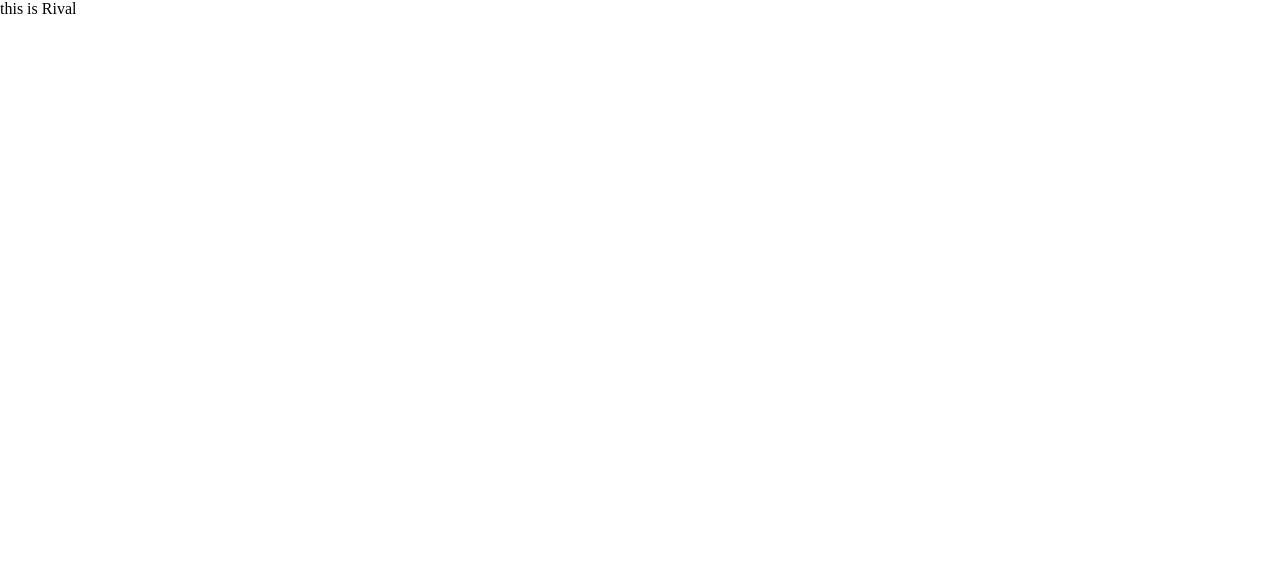
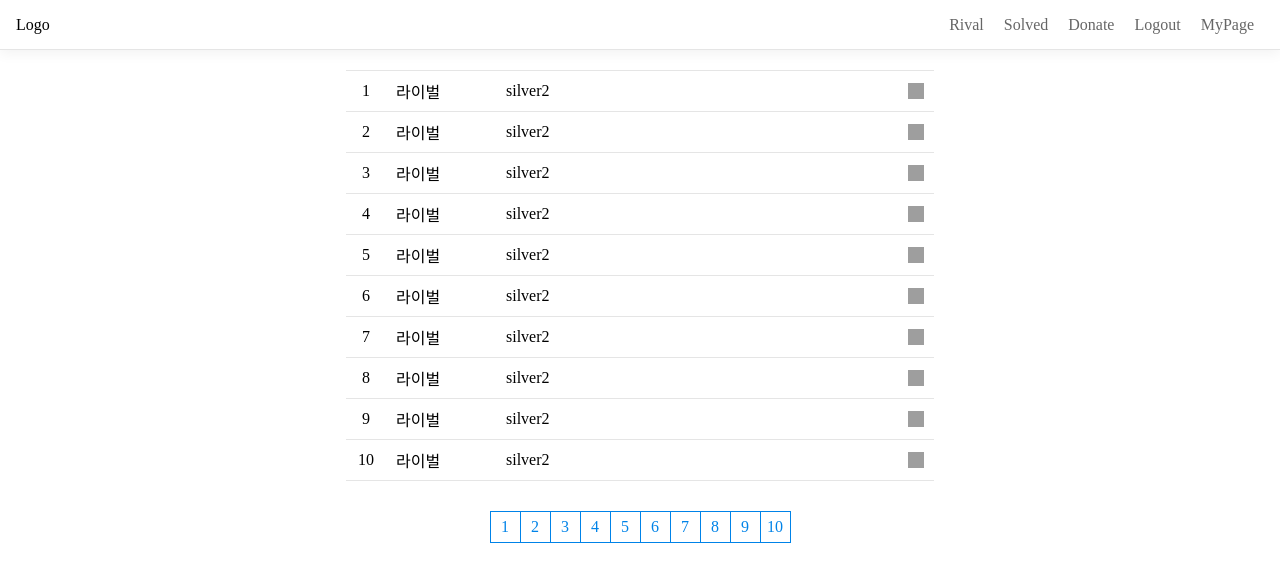
Before and after one commit to xi-jjun/baekjoon-recommender, a React (Create React App) app in the folder front/: page /rival in a window 1280 px wide. Shown: the top 582 px of the page. Built offline with nearby package versions, Linux system fonts and the light colour scheme; grey boxes are pictures that could not be loaded.

Commit message:
[추가] Rival 페이지

```diff
--- a/front/src/Pages/main/Rival/Rival.js
+++ b/front/src/Pages/main/Rival/Rival.js
@@ -1,7 +1,112 @@
+import "../../../default.css";
+import * as Default from "../../../Default";
+import * as Styled from "./Styled";
+import Header from "../../../Components/Header";
+import Pagination from "../../../Components/Pagination";
+import { useState } from "react";
+import CanvasJSReact from "../../../assets/canvasjs.react";
+const CanvasJSChart = CanvasJSReact.CanvasJSChart;
+
+const options = {
+    toolTip: { shared: true },
+    axisY: { suffix: "%" },
+    data: [{
+        type: "stackedBar100",
+        color: "#0000ff",
+        name: "ME",
+        showInLegend: true,
+        indexLabel: "{y}",
+        indexLabelFontColor: "white",
+        yValueFormatString: "#,###'%'",
+        dataPoints: [{ label: "Solved", y: 21 }]
+    },
+    {
+        type: "stackedBar100",
+        color: "#ff0000",
+        name: "Rival",
+        showInLegend: true,
+        indexLabel: "{y}",
+        indexLabelFontColor: "white",
+        yValueFormatString: "#,###'%'",
+        dataPoints: [{ label: "Solved", y: 79 }]
+    }]
+}
+
+const pages = [1, 2, 3, 4, 5, 6, 7, 8, 9, 10]
+
+const RivalGraph = ({ options }) => {
+    return (
+        <CanvasJSChart options={options} />
+    )
+}
+
+const RivalComponent = ({ numb, name, rank, totalSolved, weekSolved, tear }) => {
+    const [rivalClicked, rivalOnClick] = useState(false)
+    const clickRival = () => {
+        rivalOnClick(prev => !prev)
+    }
+
+    return (
+        <div>
+            <Styled.Rival style={{
+                background: rivalClicked ? "#d5d5d5" : "#fff"
+            }}
+                onClick={clickRival}>
+                <Styled.RivalElementContainer>
+                    <Styled.RivalNumb>{numb}</Styled.RivalNumb>
+                    <Styled.RivalElement>{name}</Styled.RivalElement>
+                    <Styled.RivalElement>{rank}</Styled.RivalElement>
+                </Styled.RivalElementContainer>
+                <Default.SelectBoxArrow className={rivalClicked ? "rotate" : ""}
+                    src="https://icon-library.com/images/dropdown-arrow-icon/dropdown-arrow-icon-16.jpg" />
+            </Styled.Rival>
+            {rivalClicked ?
+                <div>
+                    <RivalGraph options={options} />
+                    <Styled.RivalDivider />
+                    <Styled.RivalDropDown>해결한 문제 수: {totalSolved >= 0 ? "+" : ""}{totalSolved}</Styled.RivalDropDown>
+                    <Styled.RivalDivider />
+                    <Styled.RivalDropDown>최근 일주일 동안 해결한 문제 수: {weekSolved >= 0 ? "+" : ""}{weekSolved}</Styled.RivalDropDown>
+                    <Styled.RivalDivider />
+                    <Styled.RivalDropDown>티어 차이: {tear >= 0 ? "+" : ""}{tear}</Styled.RivalDropDown>
+                </div>
+                : null}
+        </div>
+    )
+}
+
 const Rival = () => {
     return (
         <div>
-            this is Rival
+            <Header />
+            <Styled.Container>
+                <Styled.RivalContainer>
+                    <Styled.RivalDivider />
+                    <RivalComponent numb={1} name="라이벌" rank="silver2" totalSolved={+99} weekSolved={+51} tear={-3} />
+                    <Styled.RivalDivider />
+                    <RivalComponent numb={2} name="라이벌" rank="silver2" totalSolved={+99} weekSolved={+51} tear={-3} />
+                    <Styled.RivalDivider />
+                    <RivalComponent numb={3} name="라이벌" rank="silver2" totalSolved={+99} weekSolved={+51} tear={-3} />
+                    <Styled.RivalDivider />
+                    <RivalComponent numb={4} name="라이벌" rank="silver2" totalSolved={+99} weekSolved={+51} tear={-3} />
+                    <Styled.RivalDivider />
+                    <RivalComponent numb={5} name="라이벌" rank="silver2" totalSolved={+99} weekSolved={+51} tear={-3} />
+                    <Styled.RivalDivider />
+                    <RivalComponent numb={6} name="라이벌" rank="silver2" totalSolved={+99} weekSolved={+51} tear={-3} />
+                    <Styled.RivalDivider />
+                    <RivalComponent numb={7} name="라이벌" rank="silver2" totalSolved={+99} weekSolved={+51} tear={-3} />
+                    <Styled.RivalDivider />
+                    <RivalComponent numb={8} name="라이벌" rank="silver2" totalSolved={+99} weekSolved={+51} tear={-3} />
+                    <Styled.RivalDivider />
+                    <RivalComponent numb={9} name="라이벌" rank="silver2" totalSolved={+99} weekSolved={+51} tear={-3} />
+                    <Styled.RivalDivider />
+                    <RivalComponent numb={10} name="라이벌" rank="silver2" totalSolved={+99} weekSolved={+51} tear={-3} />
+                    <Styled.RivalDivider />
+                    <Styled.PaginationContainer>
+                        {pages.map(page => <Pagination number={page} />)}
+                    </Styled.PaginationContainer>
+                </Styled.RivalContainer>
+            </Styled.Container>
         </div>
     )
 }
--- /dev/null
+++ b/front/src/Pages/main/Rival/Styled.js
@@ -0,0 +1,72 @@
+import styled from "styled-components";
+
+export const Container = styled.div`
+width: 588px;
+box-sizing: border-box;
+margin: auto;
+`
+
+export const RivalContainer = styled.div`
+width: 100%;
+display: flex;
+flex-direction: column;
+`
+
+export const RivalDivider = styled.div`
+width: 100%;
+height: 1px;
+background: #e5e5e5;
+`
+
+export const Rival = styled.div`
+width: 100%;
+display: flex;
+justify-content: space-between;
+align-items: center;
+box-sizing: border-box;
+padding-right: 10px;
+cursor: pointer;
+`
+
+export const RivalElementContainer = styled.div`
+display: flex;
+align-items: center;
+`
+
+export const RivalNumb = styled.div`
+width: 40px;
+height: 40px;
+display: flex;
+justify-content: center;
+align-items: center;
+`
+
+export const RivalElement = styled.div`
+min-width: 110px;
+height: 40px;
+display: flex;
+align-items: center;
+box-sizing: border-box;
+padding: 0 10px;
+font-size: 16px;
+`
+
+export const RivalDropDown = styled.div`
+width: 100%;
+height: 40px;
+display: flex;
+flex-direction: column;
+justify-content: center;
+box-sizing: border-box;
+padding: 0 10px;
+`
+
+export const PaginationContainer = styled.div`
+display: flex;
+justify-content: center;
+align-items: center;
+border: solid 1px #0083e8;
+border-right: none;
+box-sizing: border-box;
+margin: 30px auto;
+`
```
